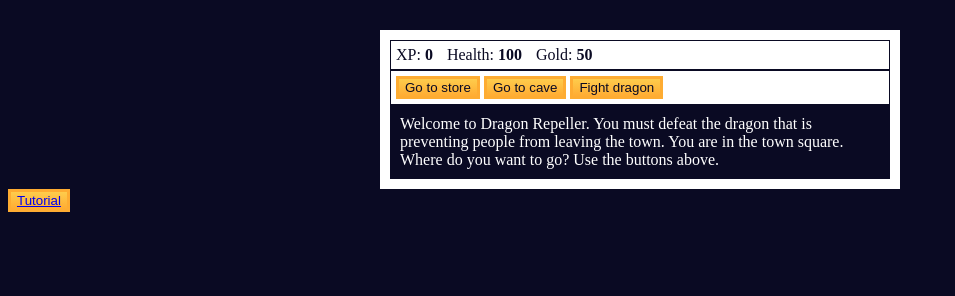
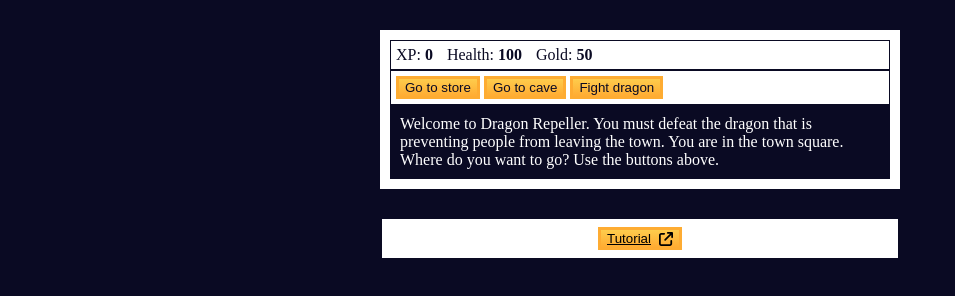
Before and after one commit to rafa-san/freeCodeCamp-javascript-03-role-playing-game, a plain HTML site: page index.html in a window 1280 px wide. Shown: the whole page, without its empty margins (0-955 px from the left). Drawn offline with Linux system fonts and the light colour scheme.

Commit message:
Criação do estilo da div do tutorial

```diff
--- a/styles/game.css
+++ b/styles/game.css
@@ -43,3 +43,28 @@ button {
   background-image: linear-gradient(#fecc4c, #ffac33);
   border: 3px solid #feac32;
 }
+
+.tutorial {
+  background-color: white;
+  margin: 30px auto 0px;
+  max-width: 500px;
+  padding: 8px;
+  text-align: center;
+}
+
+.tutorial button a:link,
+.tutorial button a:visited {
+  color: black;
+}
+
+.tutorial a::after {
+  display: inline-block;
+  background-image: url('../arrow-up-right-from-square-solid.svg');
+  background-size: contain;
+  background-repeat: no-repeat;
+  content: "";
+  height: 14px;
+  margin-left: 8px;
+  vertical-align: middle;
+  width: 14px;
+}
```
